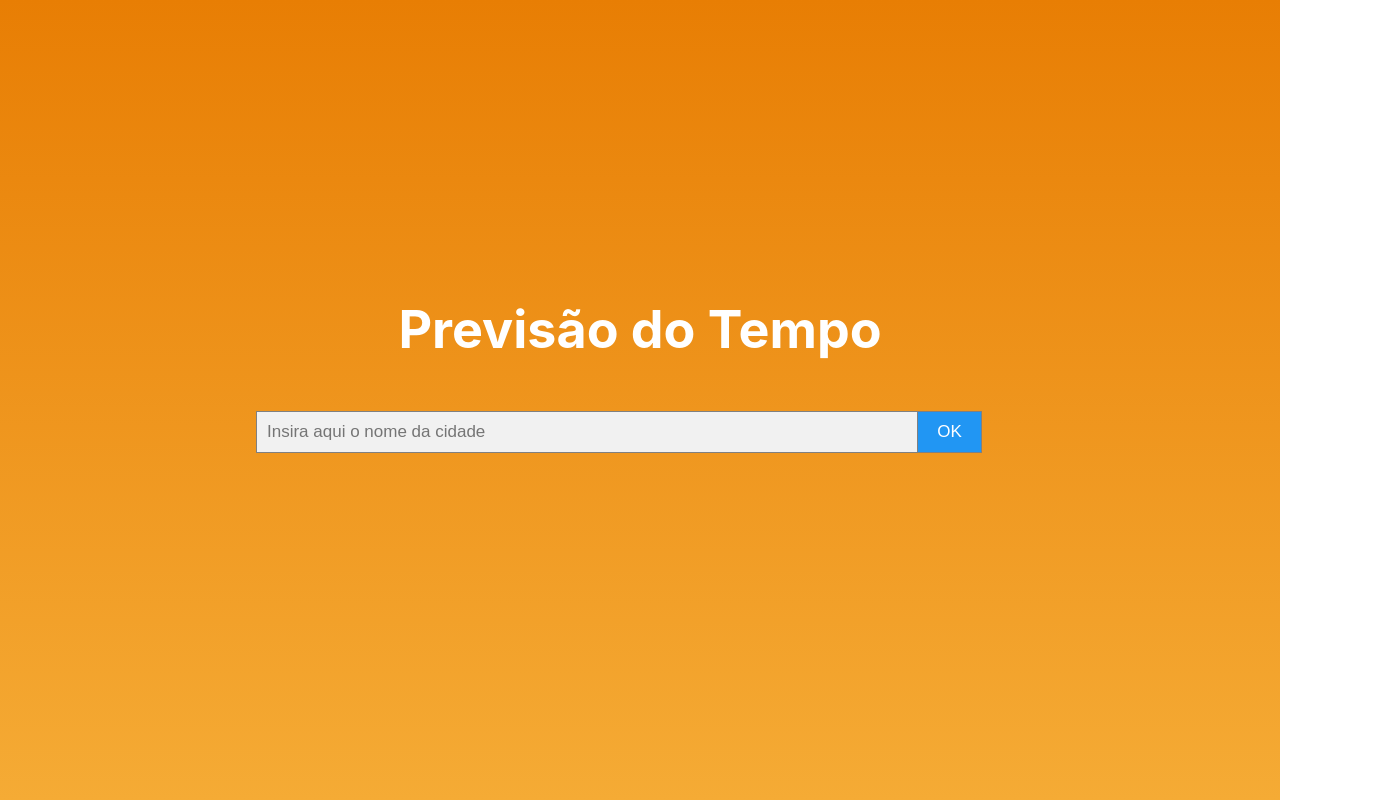
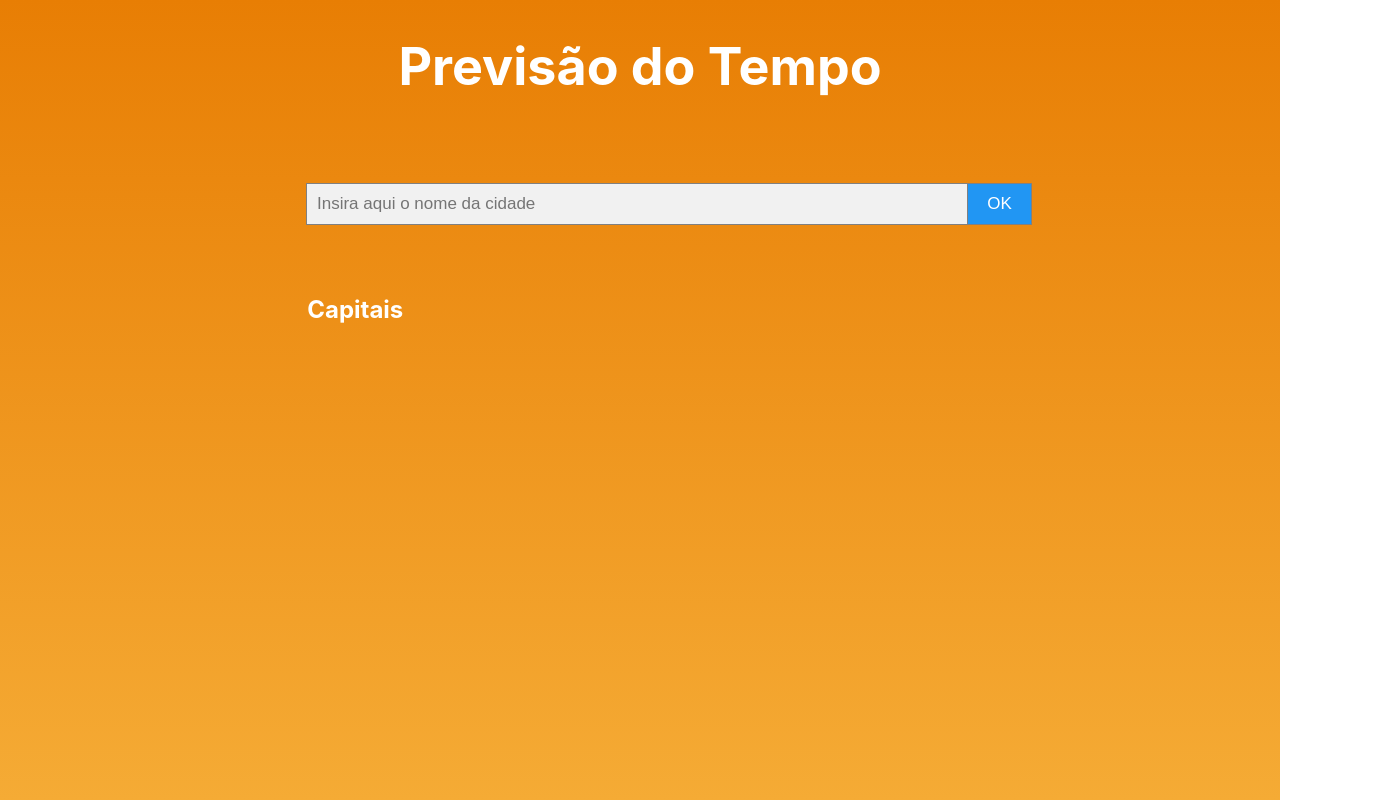
Before and after one commit to joanasouza/weather, a React (Create React App) app: page / in a window 1280 px wide. Shown: the whole page, 1380 px wide, since content can reach past the window. Built offline with nearby package versions, Linux system fonts and the light colour scheme.

Commit message:
Add Temperature component

```diff
--- a/src/App.css
+++ b/src/App.css
@@ -1,20 +1,14 @@
-*{
-  margin: 0px;
-  padding: 0px;
-}
 .App {
-  text-align: center;
-}
-
-.App-header {
   background-image:linear-gradient(#e87e04, #f5ab35);
   min-height: 100vh;
+}
+.App-header {
   display: flex;
   flex-direction: column;
-  align-items: center;
   justify-content: center;
   font-size: calc(10px + 2vmin);
   color: white;
+  text-align: center;
 }
 
 .App-link {
--- a/src/App.js
+++ b/src/App.js
@@ -1,8 +1,8 @@
 import React, { Component } from 'react';
-import logo from './logo.svg';
 import './App.css';
 import Header from './Components/Header';
 import Search from './Components/Search';
+import Temperature from './Components/Temperature';
 
 class App extends Component {
   render() {
@@ -10,8 +10,11 @@ class App extends Component {
       <div className="App">
         <header className="App-header">
         <Header/>
+        </header>
+        <div>
         <Search/>
-        </header>
+        <Temperature/>
+        </div>
       </div>
     );
   }
--- a/src/Components/Search/index.js
+++ b/src/Components/Search/index.js
@@ -1,5 +1,5 @@
 import React, {Component} from 'react';
-import './Search.css';
+import './search.css';
 
 export default class Search extends Component {
     render() {
--- /dev/null
+++ b/src/Components/Temperature/index.js
@@ -0,0 +1,6 @@
+import React from 'react';
+import './temperature.css';
+
+const Temperature = () => <h2 class="temperature-header">Capitais</h2>;
+
+export default Temperature;
--- /dev/null
+++ b/src/Components/Temperature/temperature.css
@@ -0,0 +1,5 @@
+.temperature-header {
+    margin-left: 24%;
+    text-align: left;
+    color: white;
+}
```
